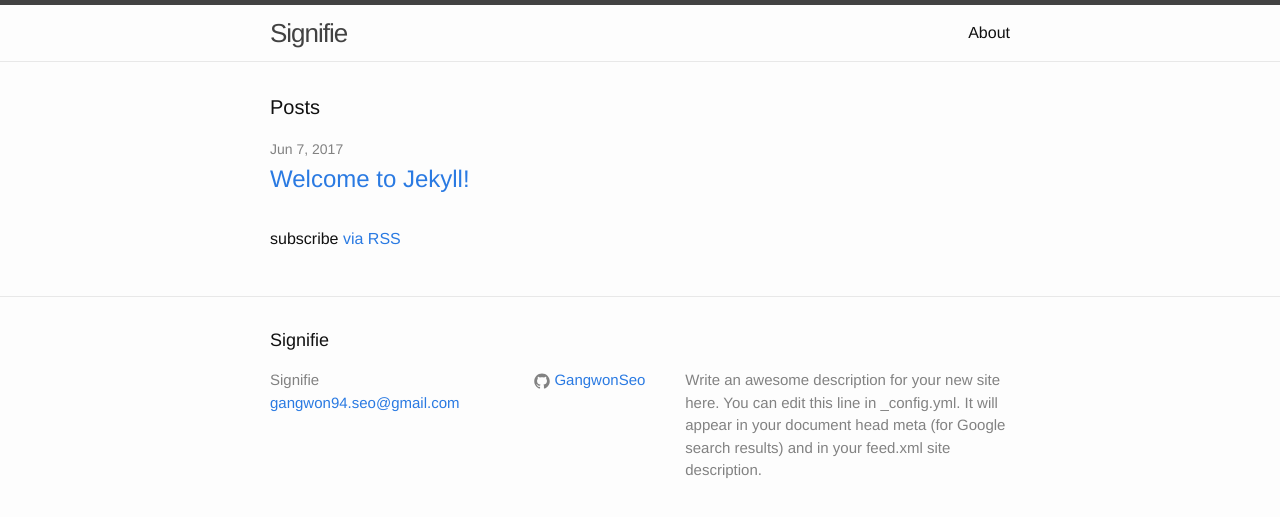
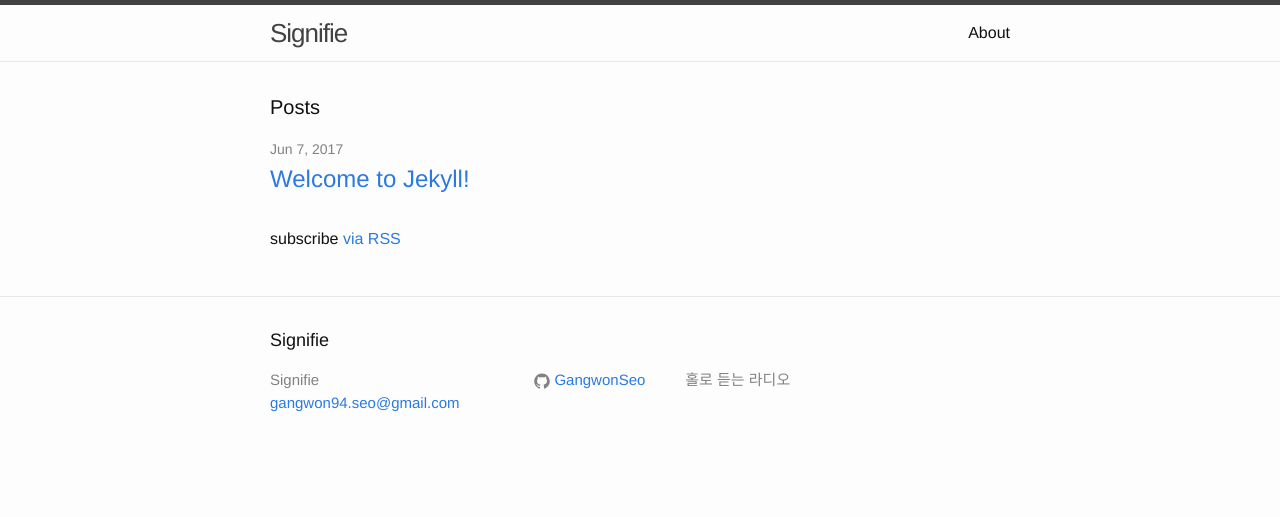
Before and after one commit to GangwonSeo/gangwonseo.github.io, a Jekyll site: the page built from index.html, in a window 1280 px wide. Shown: the top 517 px of the page. Built offline with Jekyll 4.4.1, drawn with Linux system fonts in a browser that asks for light colours.

Commit message:
config change

```diff
--- a/_config.yml
+++ b/_config.yml
@@ -9,9 +9,7 @@
 title: Signifie
 email: gangwon94.seo@gmail.com
 description: > # this means to ignore newlines until "baseurl:"
-  Write an awesome description for your new site here. You can edit this
-  line in _config.yml. It will appear in your document head meta (for
-  Google search results) and in your feed.xml site description.
+  홀로 듣는 라디오
 baseurl: "" # the subpath of your site, e.g. /blog
 url: "http://yourdomain.com" # the base hostname & protocol for your site
 twitter_username:
```
